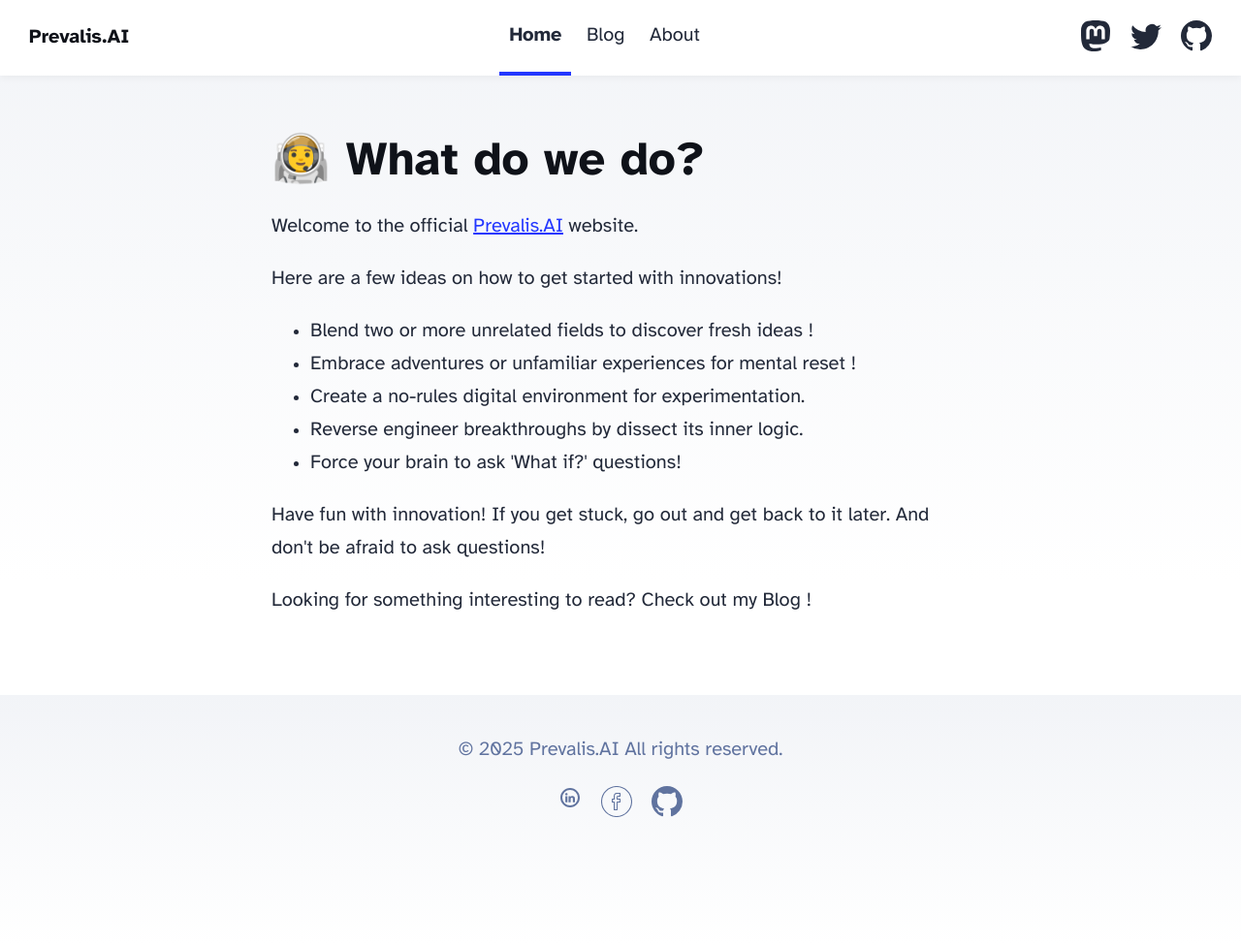
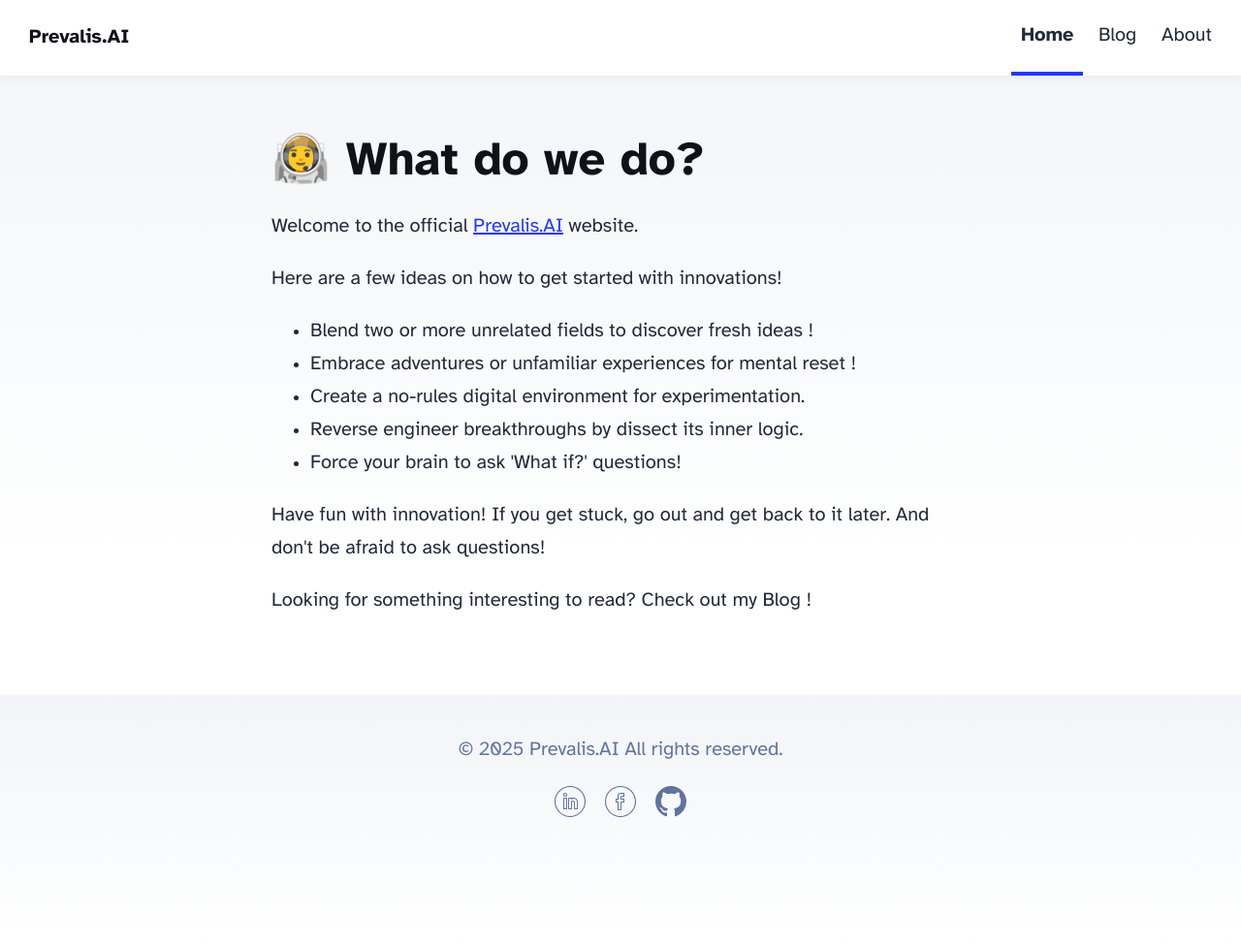
Before and after one commit to bobpreeda/prevalisai, an Astro site: page / in a window 1280 px wide. Shown: the whole page at 97% size. Built offline with nearby package versions, Linux system fonts and the light colour scheme; Astro itself is replaced by a stand-in of ours.

Commit message:
change social icons

```diff
--- a/src/components/Footer.astro
+++ b/src/components/Footer.astro
@@ -7,7 +7,7 @@
 	<div class="social-links">
 		<a href="https://www.linkedin.com/in/preeda-iramaneerat-682179250/" target="_blank">
 			<span class="sr-only">Find me on Linkedin</span>
-			<svg xmlns="http://www.w3.org/2000/svg" width="24" height="24" viewBox="-2 -2 24 24"><g fill="currentColor"><path d="M15 11.13v3.697h-2.143v-3.45c0-.866-.31-1.457-1.086-1.457c-.592 0-.945.398-1.1.784c-.056.138-.071.33-.071.522v3.601H8.456s.029-5.842 0-6.447H10.6v.913l-.014.021h.014v-.02c.285-.44.793-1.066 1.932-1.066c1.41 0 2.468.922 2.468 2.902M6.213 5.271C5.48 5.271 5 5.753 5 6.385c0 .62.466 1.115 1.185 1.115h.014c.748 0 1.213-.496 1.213-1.115c-.014-.632-.465-1.114-1.199-1.114m-1.086 9.556h2.144V8.38H5.127z"/><path d="M10 18a8 8 0 1 0 0-16a8 8 0 0 0 0 16m0 2C4.477 20 0 15.523 0 10S4.477 0 10 0s10 4.477 10 10s-4.477 10-10 10"/></g>
+			<svg xmlns="http://www.w3.org/2000/svg" width="32" height="32" viewBox="0 0 32 32"><g fill="currentColor"><path d="M19.515 11.952c-.678 0-1.18.171-1.573.387c-.063-.224-.27-.388-.514-.339h-2.984c-.295-.049-.534.19-.443.5v11c-.091.28.148.52.443.5h2.984c.295.02.534-.22.534-.515l-.001-6.648c-.001-.003-.012-.321.189-.54c.161-.174.438-.263.821-.263c.638 0 .922.261 1.028.845v6.606c-.105.295.134.535.429.515h3.145c.295.02.534-.22.428-.515v-6.828c.105-3.472-2.368-4.705-4.486-4.705M23.038 23h-2.076v-6.121c0-1.181-.763-1.913-1.99-1.913c-.694 0-1.234.204-1.606.606c-.517.56-.477 1.27-.366 1.428v6h-2.022v-9.98h1.916v.336a.532.532 0 0 0 .86.423l.14-.108c.405-.319.824-.65 1.622-.65c.826 0 3.523.263 3.523 3.637zM11 6.966c-1.122 0-2.034.912-2.034 2.034s.912 2.034 2.034 2.034s2.034-.912 2.034-2.034S12.122 6.966 11 6.966m0 3c-.532 0-.966-.434-.966-.966s.434-.966.966-.966s.966.434.966.966s-.434.966-.966.966m1.428 1.985H9.46c-.295 0-.534.239-.46.549v11c-.074.28.165.52.46.5h2.968c.295.02.534-.22.534-.515v-11a.534.534 0 0 0-.534-.534M12 23H9.994v-9.98H12z"/><path d="M16-.034C7.158-.034-.034 7.158-.034 16S7.158 32.034 16 32.034S32.034 24.842 32.034 16S24.842-.034 16-.034m0 31C7.748 30.966 1.034 24.252 1.034 16S7.748 1.034 16 1.034S30.966 7.748 30.966 16S24.252 30.966 16 30.966"/></g>
 			</svg>
 		</a>
 		<a href="https://www.facebook.com/preeda.iramaneerat" target="_blank">
--- a/src/components/Header.astro
+++ b/src/components/Header.astro
@@ -10,35 +10,6 @@
 			<HeaderLink href="/">Home</HeaderLink>
 			<HeaderLink href="/blog">Blog</HeaderLink>
 			<HeaderLink href="/about">About</HeaderLink>
-		</div>
-		<div class="social-links">
-			<a href="https://m.webtoo.ls/@astro" target="_blank">
-				<span class="sr-only">Follow Astro on Mastodon</span>
-				<svg viewBox="0 0 16 16" aria-hidden="true" width="32" height="32"
-					><path
-						fill="currentColor"
-						d="M11.19 12.195c2.016-.24 3.77-1.475 3.99-2.603.348-1.778.32-4.339.32-4.339 0-3.47-2.286-4.488-2.286-4.488C12.062.238 10.083.017 8.027 0h-.05C5.92.017 3.942.238 2.79.765c0 0-2.285 1.017-2.285 4.488l-.002.662c-.004.64-.007 1.35.011 2.091.083 3.394.626 6.74 3.78 7.57 1.454.383 2.703.463 3.709.408 1.823-.1 2.847-.647 2.847-.647l-.06-1.317s-1.303.41-2.767.36c-1.45-.05-2.98-.156-3.215-1.928a3.614 3.614 0 0 1-.033-.496s1.424.346 3.228.428c1.103.05 2.137-.064 3.188-.189zm1.613-2.47H11.13v-4.08c0-.859-.364-1.295-1.091-1.295-.804 0-1.207.517-1.207 1.541v2.233H7.168V5.89c0-1.024-.403-1.541-1.207-1.541-.727 0-1.091.436-1.091 1.296v4.079H3.197V5.522c0-.859.22-1.541.66-2.046.456-.505 1.052-.764 1.793-.764.856 0 1.504.328 1.933.983L8 4.39l.417-.695c.429-.655 1.077-.983 1.934-.983.74 0 1.336.259 1.791.764.442.505.661 1.187.661 2.046v4.203z"
-					></path></svg
-				>
-			</a>
-			<a href="https://twitter.com/astrodotbuild" target="_blank">
-				<span class="sr-only">Follow Astro on Twitter</span>
-				<svg viewBox="0 0 16 16" aria-hidden="true" width="32" height="32"
-					><path
-						fill="currentColor"
-						d="M5.026 15c6.038 0 9.341-5.003 9.341-9.334 0-.14 0-.282-.006-.422A6.685 6.685 0 0 0 16 3.542a6.658 6.658 0 0 1-1.889.518 3.301 3.301 0 0 0 1.447-1.817 6.533 6.533 0 0 1-2.087.793A3.286 3.286 0 0 0 7.875 6.03a9.325 9.325 0 0 1-6.767-3.429 3.289 3.289 0 0 0 1.018 4.382A3.323 3.323 0 0 1 .64 6.575v.045a3.288 3.288 0 0 0 2.632 3.218 3.203 3.203 0 0 1-.865.115 3.23 3.23 0 0 1-.614-.057 3.283 3.283 0 0 0 3.067 2.277A6.588 6.588 0 0 1 .78 13.58a6.32 6.32 0 0 1-.78-.045A9.344 9.344 0 0 0 5.026 15z"
-					></path></svg
-				>
-			</a>
-			<a href="https://github.com/withastro/astro" target="_blank">
-				<span class="sr-only">Go to Astro's GitHub repo</span>
-				<svg viewBox="0 0 16 16" aria-hidden="true" width="32" height="32"
-					><path
-						fill="currentColor"
-						d="M8 0C3.58 0 0 3.58 0 8c0 3.54 2.29 6.53 5.47 7.59.4.07.55-.17.55-.38 0-.19-.01-.82-.01-1.49-2.01.37-2.53-.49-2.69-.94-.09-.23-.48-.94-.82-1.13-.28-.15-.68-.52-.01-.53.63-.01 1.08.58 1.23.82.72 1.21 1.87.87 2.33.66.07-.52.28-.87.51-1.07-1.78-.2-3.64-.89-3.64-3.95 0-.87.31-1.59.82-2.15-.08-.2-.36-1.02.08-2.12 0 0 .67-.21 2.2.82.64-.18 1.32-.27 2-.27.68 0 1.36.09 2 .27 1.53-1.04 2.2-.82 2.2-.82.44 1.1.16 1.92.08 2.12.51.56.82 1.27.82 2.15 0 3.07-1.87 3.75-3.65 3.95.29.25.54.73.54 1.48 0 1.07-.01 1.93-.01 2.2 0 .21.15.46.55.38A8.012 8.012 0 0 0 16 8c0-4.42-3.58-8-8-8z"
-					></path></svg
-				>
-			</a>
 		</div>
 	</nav>
 </header>
```
Also changed, not shown: src/content/blog/Forbes-Thailand-Preeda.md (+2 -2 lines).
